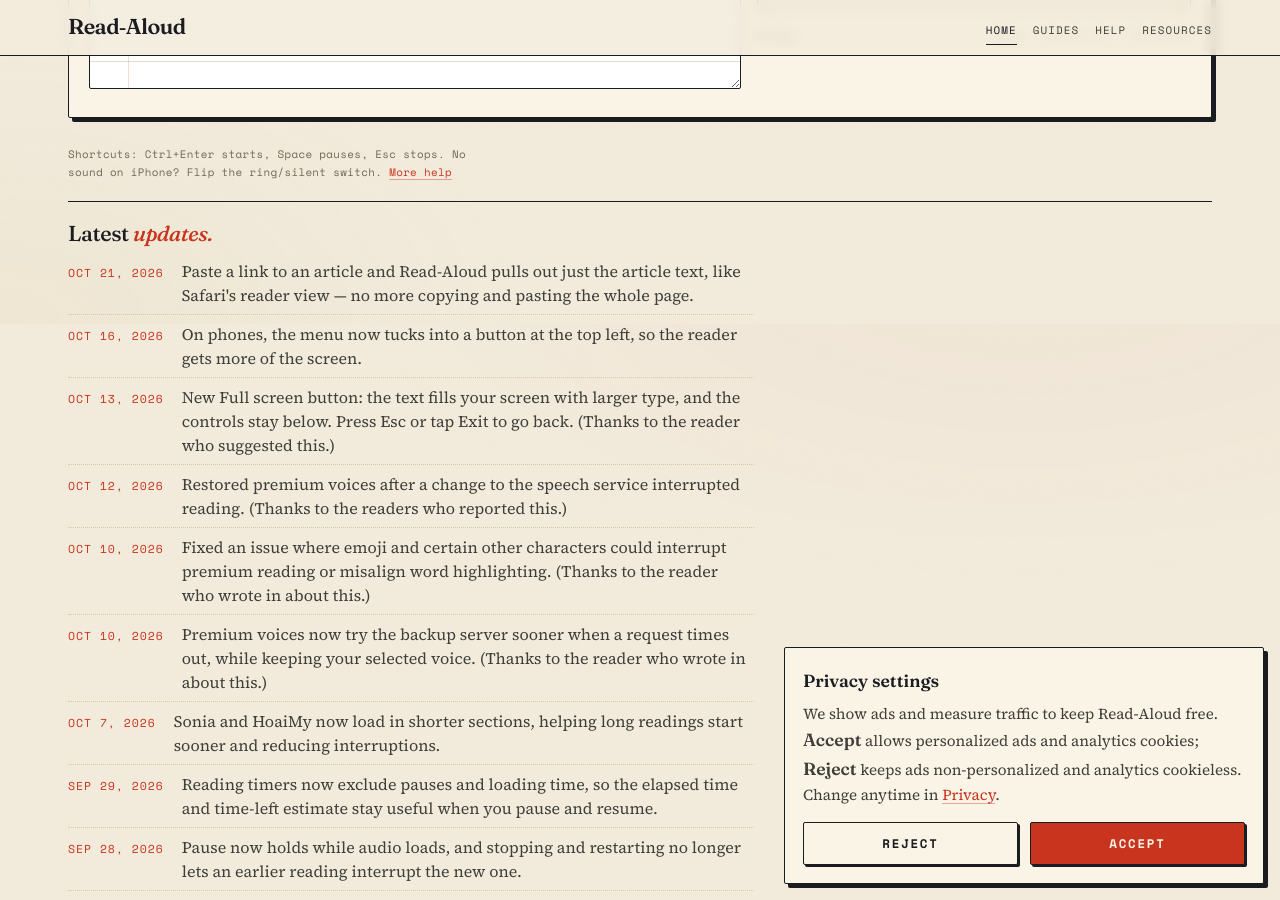
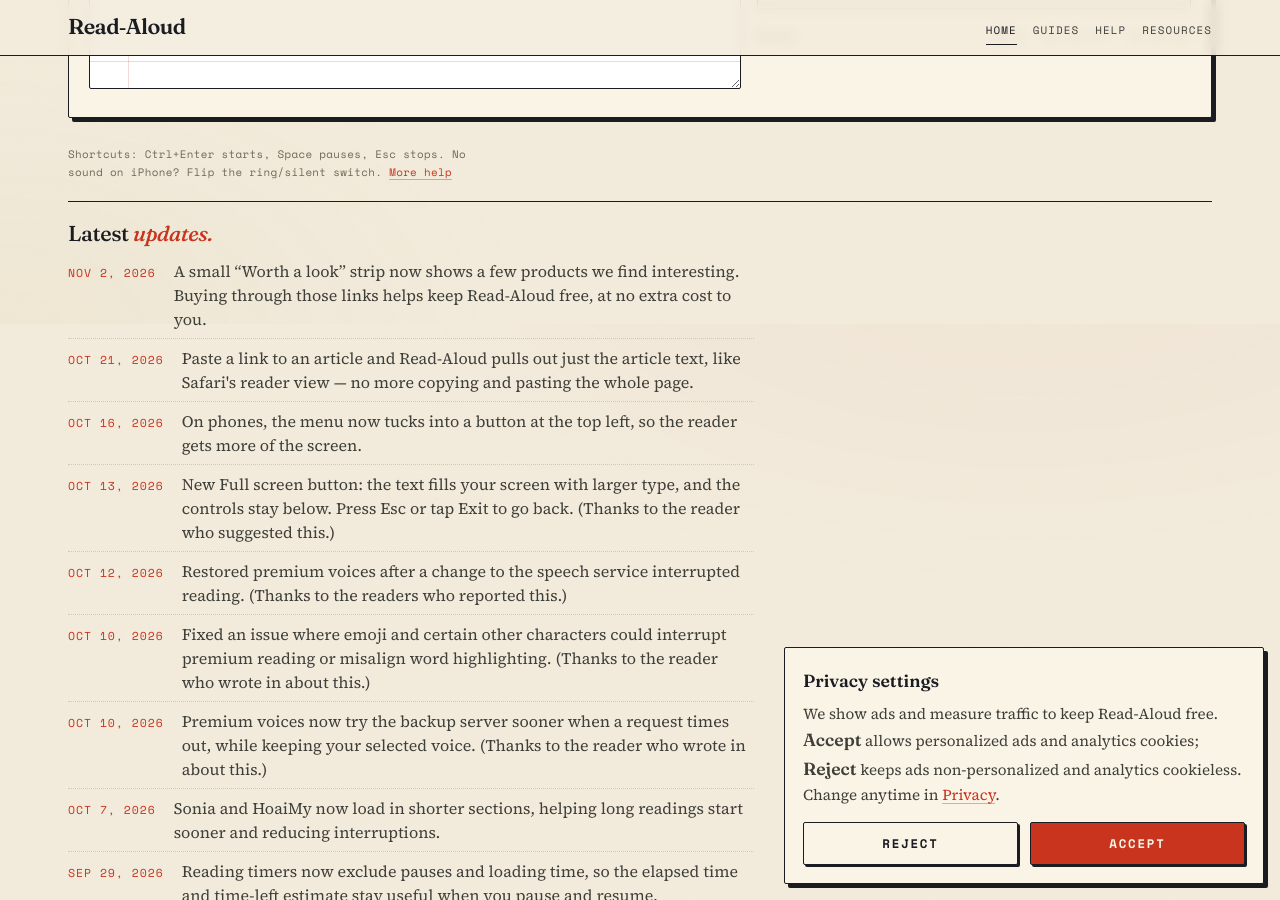
Before and after one commit to ndaly111/read-aloud, a Jekyll site: the page index.html, which Jekyll copies as it is, in a window 1280 px wide and 900 px high, scrolled down 576 px. Built offline with Jekyll 4.4.1, drawn with Linux system fonts in a browser that asks for light colours.

Commit message:
Note the Worth a look strip in Latest updates
Co-Authored-By: Claude Fable 5.1 <noreply@anthropic.com>

```diff
--- a/index.html
+++ b/index.html
@@ -138,6 +138,10 @@
 <section class="updates-strip" aria-labelledby="updates-heading">
   <h2 id="updates-heading" class="updates-heading">Latest <em>updates.</em></h2>
   <ul class="updates-list">
+    <li>
+      <span class="upd-date">Nov 2, 2026</span>
+      <span class="upd-text">A small &ldquo;Worth a look&rdquo; strip now shows a few products we find interesting. Buying through those links helps keep Read-Aloud free, at no extra cost to you.</span>
+    </li>
     <li>
       <span class="upd-date">Oct 21, 2026</span>
       <span class="upd-text">Paste a link to an article and Read-Aloud pulls out just the article text, like Safari's reader view — no more copying and pasting the whole page.</span>
```
